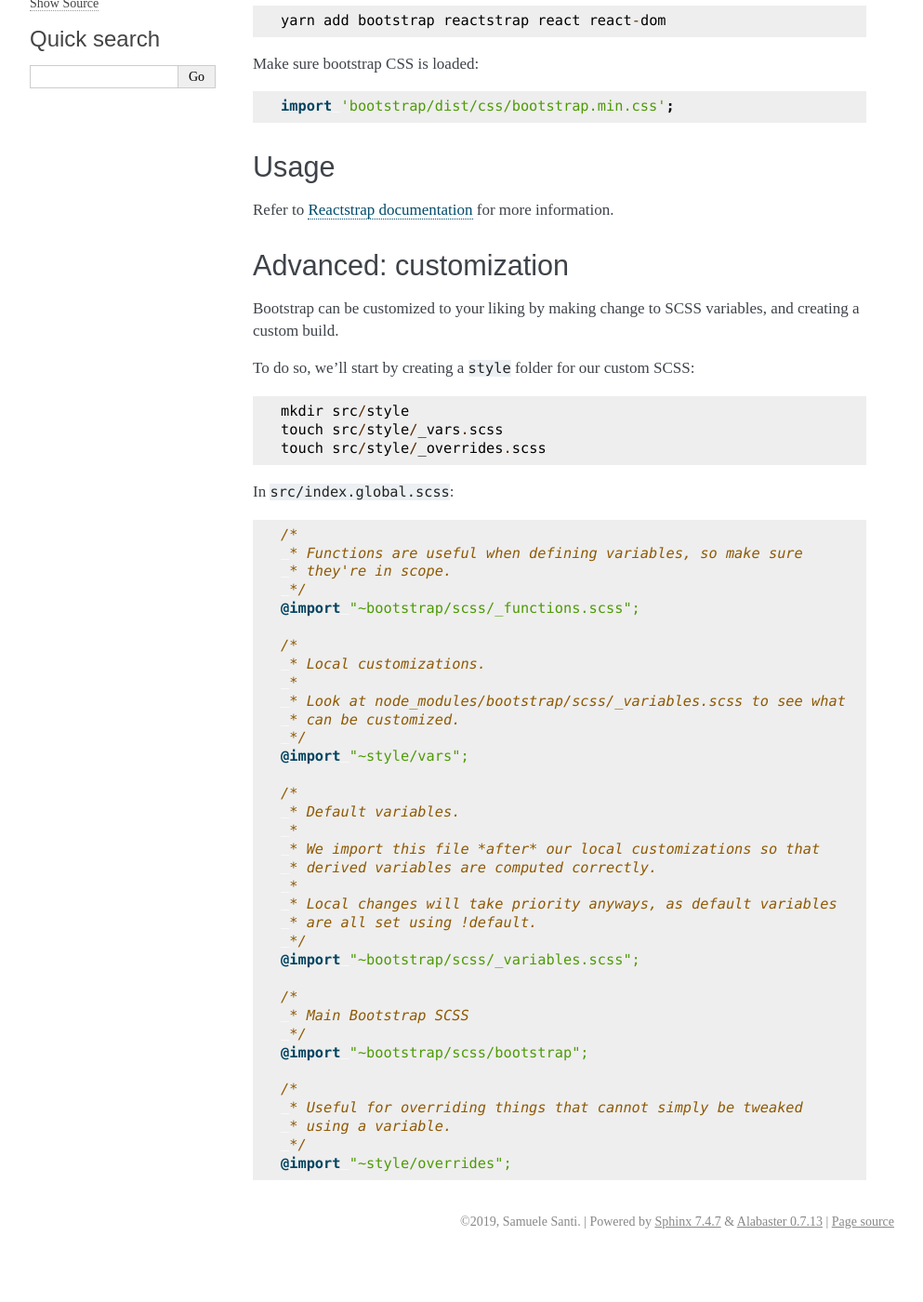
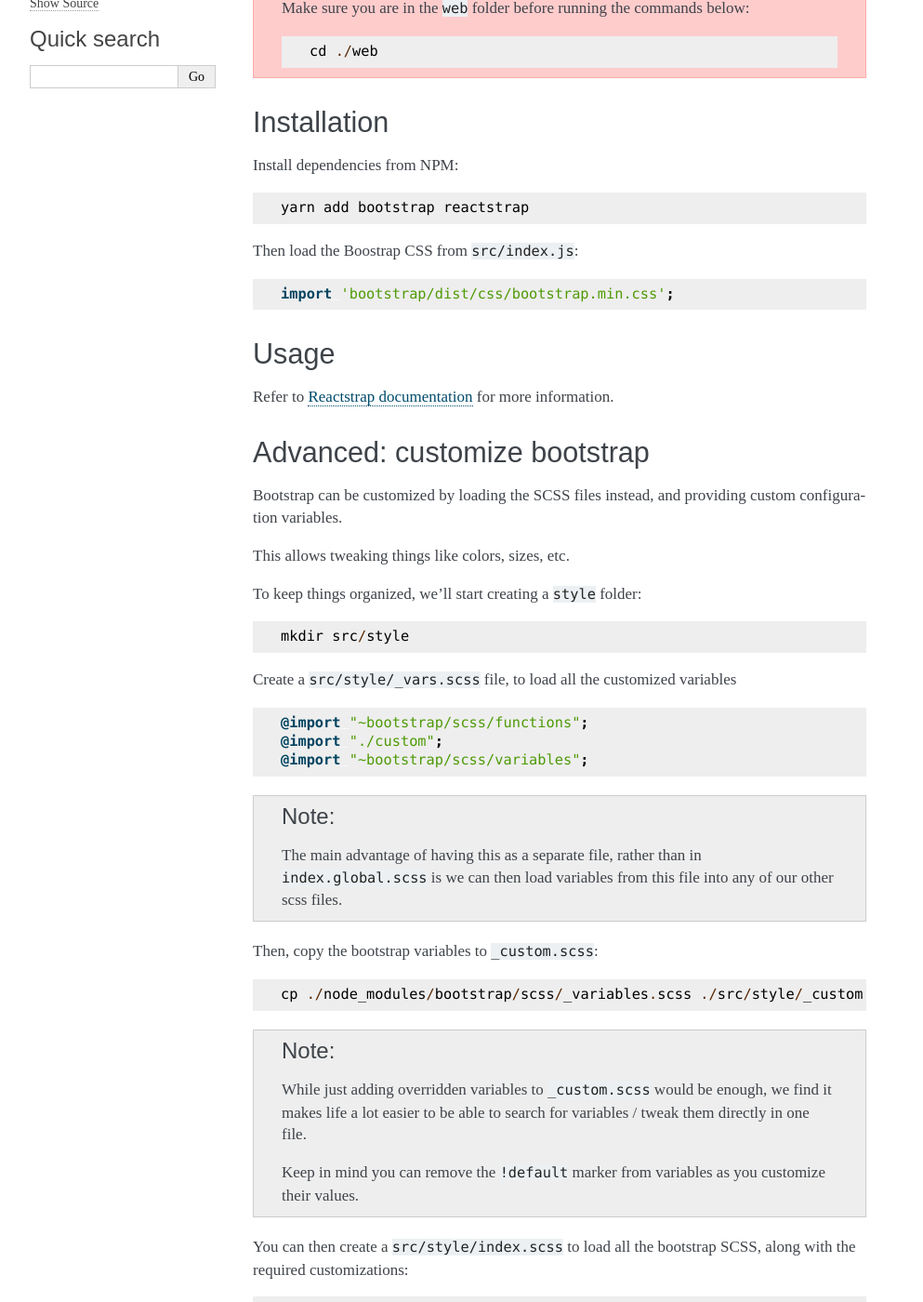
Before and after one commit to rshk/mowaki-docs, a Sphinx documentation site: the page built from docs/recipes/bootstrap.rst, in a window 1280 px wide and 1400 px high, scrolled down 241 px. Shown: the whole window at 93% size, without its empty margins (148-1141 px from the left). Built offline with Sphinx 7.4.7, drawn with Linux system fonts in a browser that asks for light colours; before the commit the page ends 1593 px from its top, so only the background shows below that; some of the changed text lies outside the part shown.

Commit message:
Update bootstrap installation guide

```diff
--- a/docs/recipes/bootstrap.rst
+++ b/docs/recipes/bootstrap.rst
@@ -9,15 +9,22 @@ components, instead of having to reference bootstrap classes manually.
 .. _Reactstrap: https://reactstrap.github.io/
 
 
+.. warning::
+
+   Make sure you are in the ``web`` folder before running the commands below::
+
+       cd ./web
+
+
 Installation
 ============
 
-::
+Install dependencies from NPM::
 
-    yarn add bootstrap reactstrap react react-dom
+    yarn add bootstrap reactstrap
 
 
-Make sure bootstrap CSS is loaded:
+Then load the Boostrap CSS from ``src/index.js``:
 
 .. code-block:: javascript
 
@@ -32,58 +39,68 @@ Refer to `Reactstrap documentation`_ for more information.
 .. _Reactstrap documentation: https://reactstrap.github.io/components/
 
 
-Advanced: customization
-=======================
+Advanced: customize bootstrap
+=============================
 
-Bootstrap can be customized to your liking by making change to SCSS
-variables, and creating a custom build.
+Bootstrap can be customized by loading the SCSS files instead, and
+providing custom configuration variables.
 
-To do so, we'll start by creating a ``style`` folder for our custom
-SCSS:
+This allows tweaking things like colors, sizes, etc.
 
-::
+To keep things organized, we'll start creating a ``style`` folder::
 
     mkdir src/style
-    touch src/style/_vars.scss
-    touch src/style/_overrides.scss
+
+Create a ``src/style/_vars.scss`` file, to load all the customized variables
+
+.. code-block:: scss
+
+    @import "~bootstrap/scss/functions";
+    @import "./custom";
+    @import "~bootstrap/scss/variables";
+
+.. note::
+
+   The main advantage of having this as a separate file, rather than in
+   ``index.global.scss`` is we can then load variables from this file
+   into any of our other scss files.
+
+Then, copy the bootstrap variables to ``_custom.scss``::
+
+    cp ./node_modules/bootstrap/scss/_variables.scss ./src/style/_custom.scss
 
 
-In ``src/index.global.scss``:
+.. note::
+
+    While just adding overridden variables to ``_custom.scss`` would
+    be enough, we find it makes life a lot easier to be able to search
+    for variables / tweak them directly in one file.
+
+    Keep  in mind  you can  remove the  ``!default`` marker  from
+    variables as you customize their values.
+
+
+You can then create a ``src/style/index.scss`` to load all the
+bootstrap SCSS, along with the required customizations:
+
+.. code-block:: scss
+
+    @import "./vars";
+    @import "~bootstrap/scss/bootstrap";
+
+
+.. note::
+
+   You can load individual components instead of the whole ``bootstrap.scss``.
+
+   This has the benefit of reducing bundle size (and compile time).
+
+   Have a look at ``node_modules/bootstrap/scss/bootstrap.scss`` to
+   see which imports you're going to need.
+
+
+Finally, load it from ``src/index.global.scss``:
 
 .. code-block:: sass
 
-    /*
-     * Functions are useful when defining variables, so make sure
-     * they're in scope.
-     */
-    @import "~bootstrap/scss/_functions.scss";
-
-    /*
-     * Local customizations.
-     *
-     * Look at node_modules/bootstrap/scss/_variables.scss to see what
-     * can be customized.
-     */
-    @import "~style/vars";
-
-    /*
-     * Default variables.
-     *
-     * We import this file *after* our local customizations so that
-     * derived variables are computed correctly.
-     *
-     * Local changes will take priority anyways, as default variables
-     * are all set using !default.
-     */
-    @import "~bootstrap/scss/_variables.scss";
-
-    /*
-     * Main Bootstrap SCSS
-     */
-    @import "~bootstrap/scss/bootstrap";
-
-    /*
-     * Useful for overriding things that cannot simply be tweaked
-     * using a variable.
-     */
-    @import "~style/overrides";
+    @import "~style/index";
```
